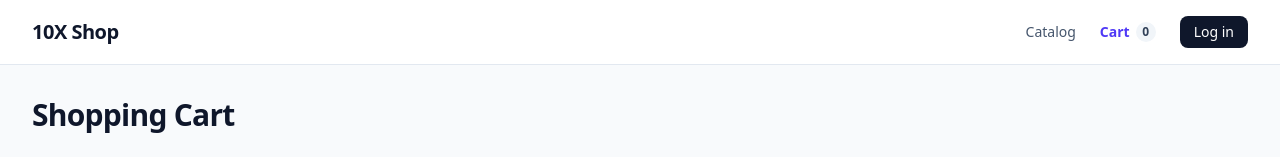
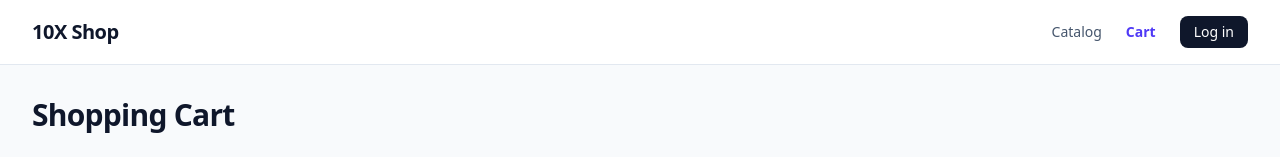
Before and after one commit to AKAGEGE87/10x-shop-akaki-gegechkori, a React (Vite) app: page /cart in a window 1280 px wide. Shown: the top 157 px of the page. Built offline with nearby package versions, Linux system fonts and the light colour scheme.

Commit message:
fix: hide cart badge in header when count is zero

```diff
--- a/src/components/layout/Header.tsx
+++ b/src/components/layout/Header.tsx
@@ -18,6 +18,8 @@ export function Header() {
         : "text-slate-600 hover:text-slate-900"
     }`;
 
+  const cartItemCount = 0;
+
   return (
     <header className="sticky top-0 z-40 w-full border-b border-slate-200 bg-white/95 backdrop-blur">
       <Container className="flex h-16 items-center justify-between gap-4">
@@ -36,9 +38,11 @@ export function Header() {
           <NavLink to="/cart" className={navLinkClass}>
             <span className="flex items-center gap-1.5">
               <span>Cart</span>
-              <span className="inline-flex h-5 min-w-5 items-center justify-center rounded-full bg-slate-100 px-1.5 text-xs font-semibold text-slate-700">
-                0
-              </span>
+              {cartItemCount > 0 && (
+                <span className="inline-flex h-5 min-w-5 items-center justify-center rounded-full bg-indigo-600 px-1.5 text-xs font-semibold text-white">
+                  {cartItemCount}
+                </span>
+              )}
             </span>
           </NavLink>
 
```
